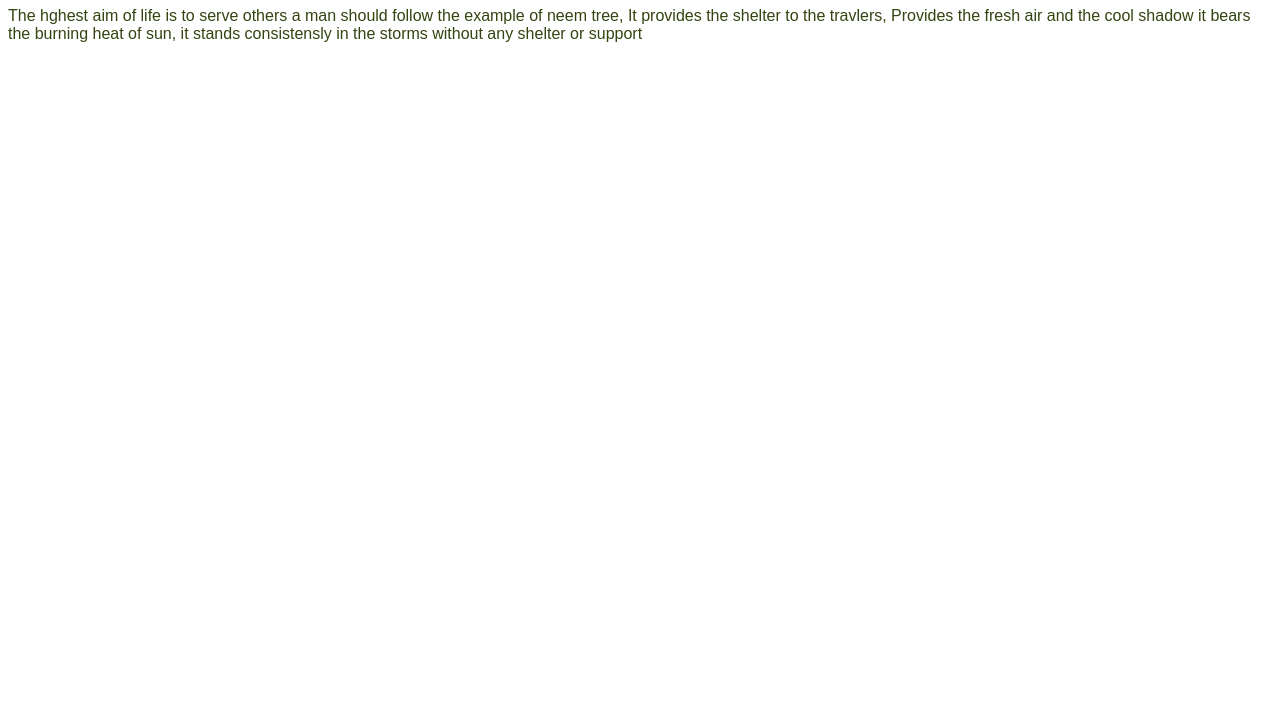
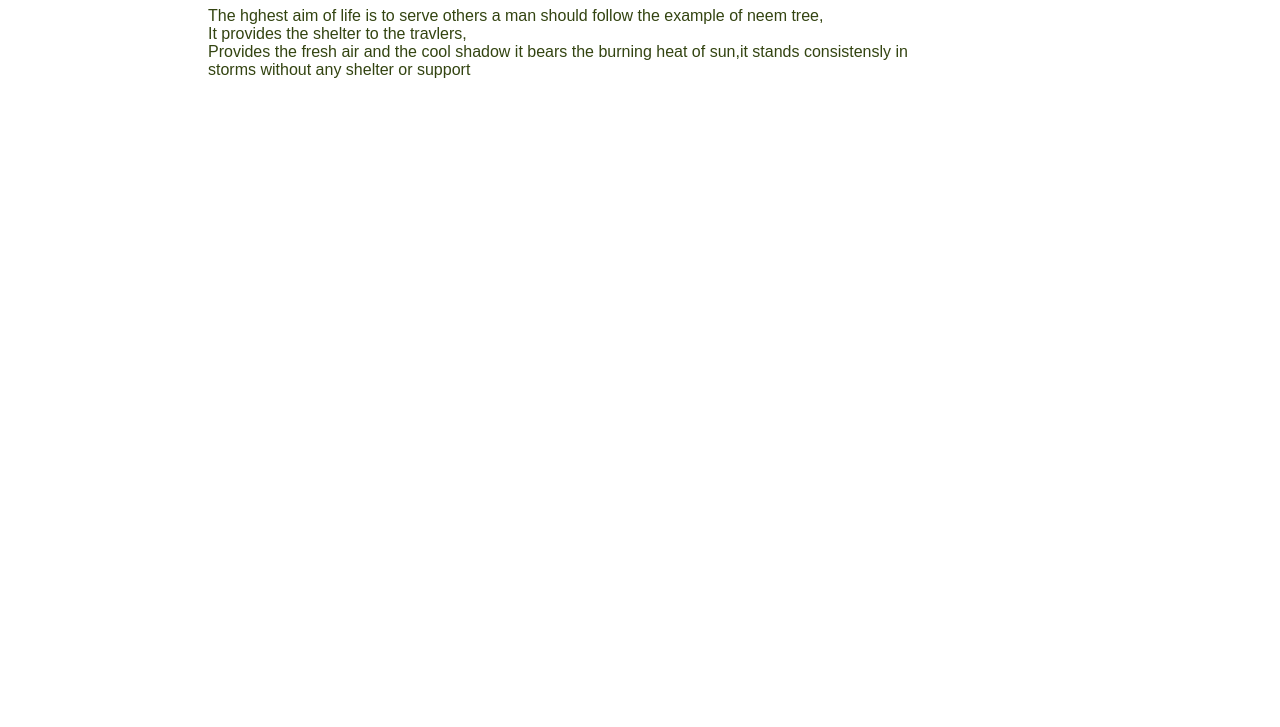
Before and after one commit to AjayKumar17-ad/my-first-repo, a plain HTML site: page index.html in a window 1280 px wide. Shown: the part 73-800 px from the top of the page. Drawn offline with Linux system fonts and the light colour scheme.

Commit message:
html and css designing changes

```diff
--- a/index.css
+++ b/index.css
@@ -3,4 +3,5 @@ p{
     font-family: Arial, Helvetica, sans-serif;
     font-style: normal;
     color: #341;
+    margin-left: 200px;
 }
--- a/index.html
+++ b/index.html
@@ -10,5 +10,5 @@
 
 </head>
 <h1>The neem tree</h1>
-<p>The hghest aim of life is to serve others a man should follow the example of neem tree, It provides the shelter to the travlers, Provides the fresh air and the cool shadow it bears the burning heat of sun, it stands consistensly in the storms without any shelter or support</p>
+<p>The hghest aim of life is to serve others a man should follow the example of neem tree,<br> It provides the shelter to the travlers, <br>Provides the fresh air and the cool shadow it bears the burning heat of sun,it stands consistensly in </tr><br> storms without any shelter or support</p>
 </html>
```
